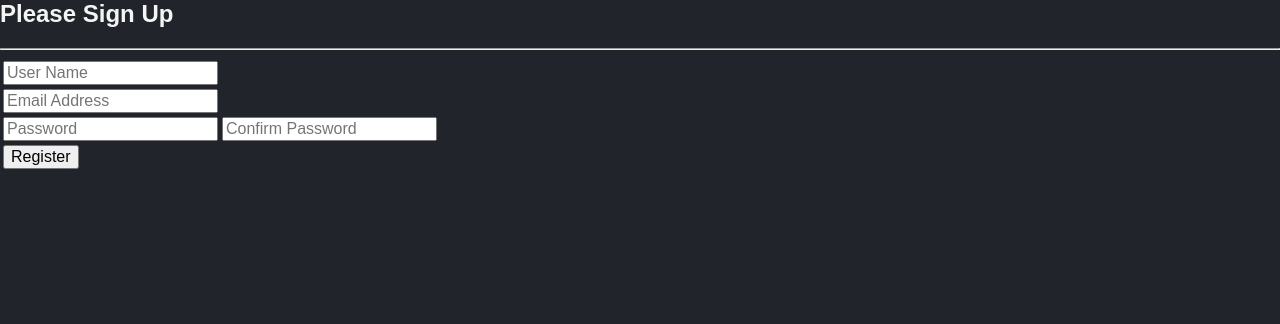
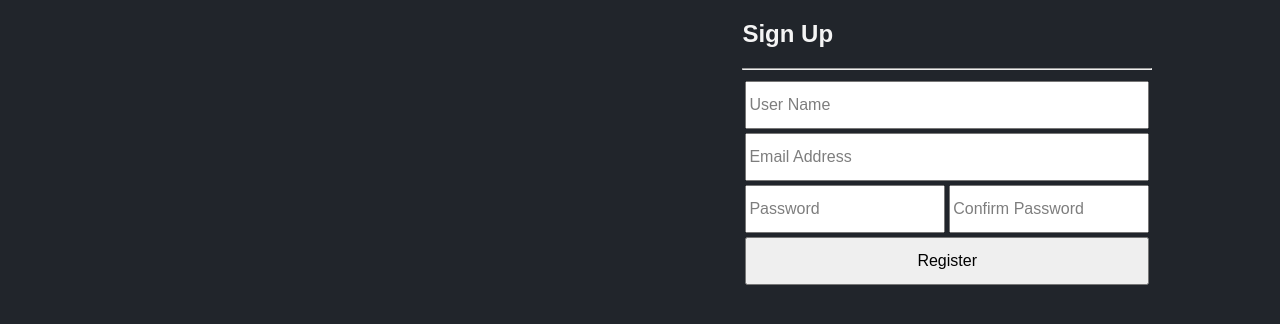
Before and after one commit to yoloSwagSEO/js-space-game, a PHP site: page / in a window 1280 px wide. Shown: the top 324 px of the page. Run offline with PHP 8.4, Linux system fonts and the light colour scheme; data that the repository does not hold is empty.

Commit message:
add: signup styles

```diff
--- a/css/dist/main.css
+++ b/css/dist/main.css
@@ -12,6 +12,28 @@ body {
 .hidden {
   display: none; }
 
+/********************************************************
+************************ LOGIN ************************
+*****************-***************************************/
+.container {
+  max-width: 1024px;
+  margin: 0 auto; }
+  .container .right_content {
+    width: 40%;
+    float: right; }
+    .container .right_content .user_register .bg-danger {
+      color: red; }
+    .container .right_content .user_register .form-control.input-lg {
+      height: 3rem;
+      width: 100%;
+      color: #111; }
+    .container .right_content .user_register .button.fill.button-primary.button-block.button-lg {
+      height: 3rem;
+      width: 100%; }
+
+/********************************************************
+************************ GAME ************************
+********************************************************/
 /* Building Styles */
 .building_list {
   width: 100%;
--- a/index.php
+++ b/index.php
@@ -99,7 +99,7 @@ require('meta/header.php');
 	<div class="right_content">
 	    <div class="user_register">
 			<form role="form" method="post" action="" autocomplete="off">
-				<h2>Please Sign Up</h2>
+				<h2>Sign Up</h2>
 				<hr>
 				<?php
 				//check for any errors
```
Also changed, not shown: sass/dist/base-style.scss (+31 -0 lines).
